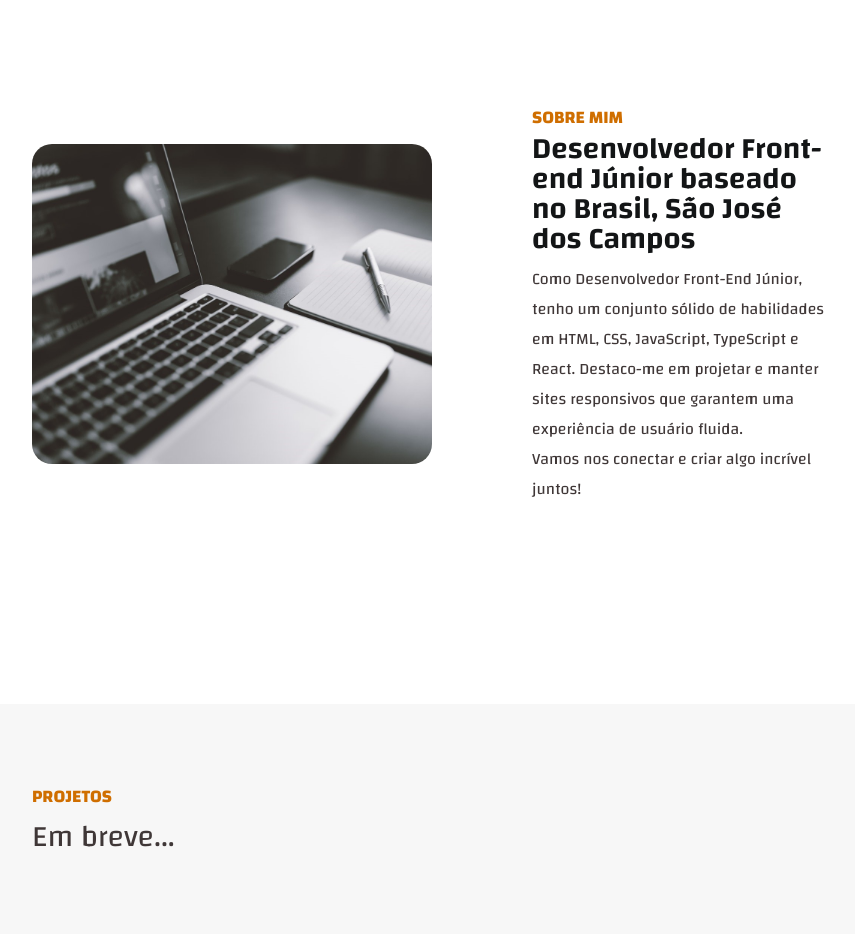
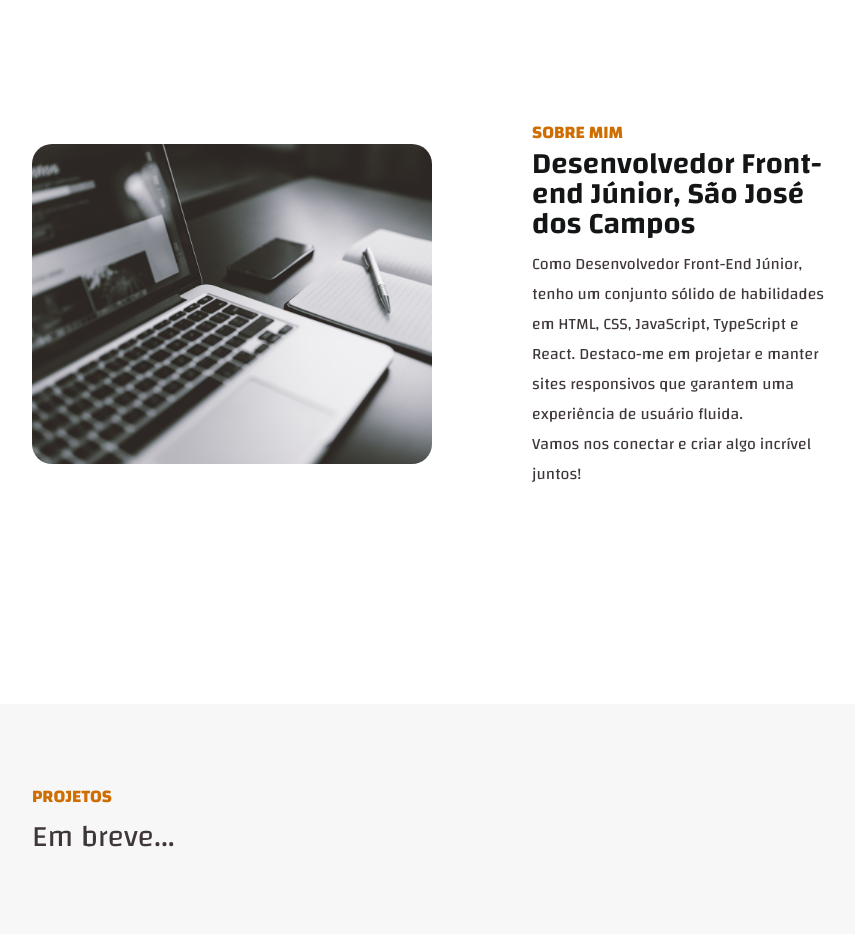
Before and after one commit to JaumoJaum/Portfolio, a plain HTML site: page site/index.html in a window 1280 px wide. Shown: the part 1000-1934 px from the top of the page, without its empty margins (368-1223 px from the left). Drawn offline with Linux system fonts and the light colour scheme.

Commit message:
Update index.html

```diff
--- a/site/index.html
+++ b/site/index.html
@@ -33,7 +33,8 @@
             <nav class="home">
                 <p class="hi">Oi, eu sou João</p>
                 <h1 id="Home" class="tittle">FRONTEND DEVELOPER</h1>
-                <p class="intro">Oi, eu sou João, um desenvolvedor frontend de 20 anos com um ano de experiência como freelancer. Especializo-me em HTML, CSS, JavaScript, React e Typescript.<br> 🇧🇷💻 <br>
+                <p class="intro">Oi, eu sou João, um desenvolvedor frontend de 20 anos com um ano de experiência como
+                    freelancer. Especializo-me em HTML, CSS, JavaScript, React e Typescript.<br> 🇧🇷💻 <br>
                 </p>
                 <nav class="icons">
                     <div class="icon-container">
@@ -63,16 +64,14 @@
 
                     <div class="container">
                         <div class="group2">
-                            <img class="imgabout" src="src/imagens/img-about.jpg" alt="Imagem sobre mim" draggable="false">
+                            <img class="imgabout" src="src/imagens/img-about.jpg" alt="Imagem sobre mim"
+                                draggable="false">
                         </div>
                         <div class="group1">
                             <h1 class="about">SOBRE MIM</h1>
-                            <h1 class="subabout">Desenvolvedor Front-end Júnior baseado no Brasil, São José dos Campos</h1>
-                            <p class="sobremim">Como Desenvolvedor Front-End Júnior, tenho um conjunto sólido de habilidades em HTML,
-                                CSS,
-                                JavaScript, TypeScript e React. Destaco-me em projetar e manter sites responsivos que garantem uma experiência de usuário fluida.<br>
-
-                                Vamos nos conectar e criar algo incrível juntos!</p>
+                            <h1 class="subabout">Desenvolvedor Front-end Júnior, São José dos Campos</h1>
+                            <p class="sobremim">Como Desenvolvedor Front-End Júnior, tenho um conjunto sólido de habilidades em HTML, CSS, JavaScript, TypeScript e React. Destaco-me em projetar e manter sites responsivos que garantem uma experiência de usuário fluida.<br>
+                            Vamos nos conectar e criar algo incrível juntos!</p>
                         </div>
                     </div>
                 </nav>
@@ -82,11 +81,11 @@
                     <div class="offset">
                         <h1 class="projecttittle">PROJETOS</h1>
                         <p class="subproject">Em breve...</p>
-                            <div>
-                                <div class="projetos">
+                        <div>
+                            <div class="projetos">
 
-                                </div>
                             </div>
+                        </div>
                     </div>
                 </div>
             </nav>
```
